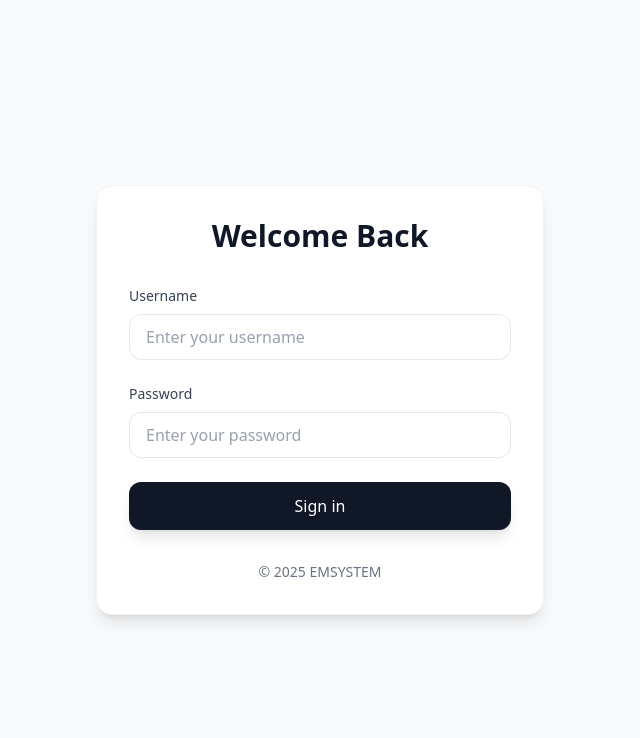
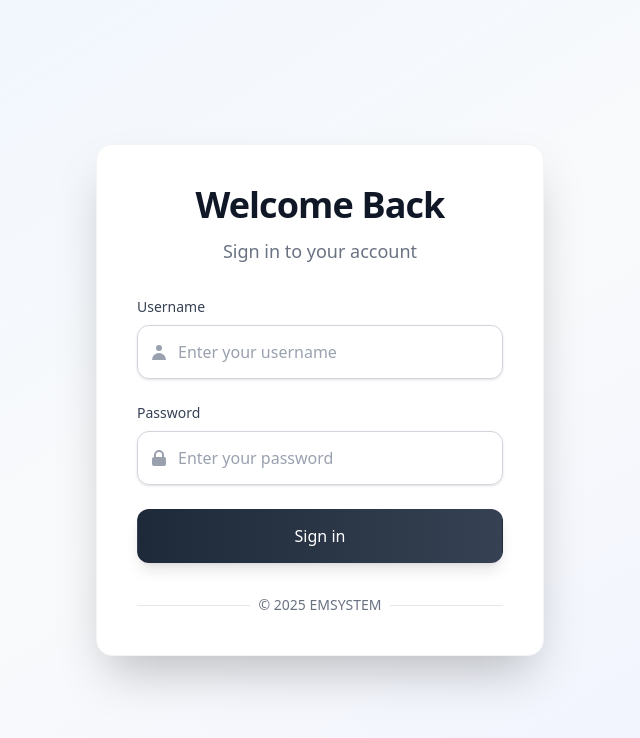
Before and after one commit to HanniCrypt/EmSystem, a React (Vite) app in the folder frontend/: page / in a window 1280 px wide. Shown: the top 738 px of the page, without its empty margins (320-960 px from the left). Built offline with nearby package versions, Linux system fonts and the light colour scheme.

Commit message:
Login UI Updated

```diff
--- a/frontend/package.json
+++ b/frontend/package.json
@@ -12,6 +12,7 @@
   "dependencies": {
     "@tailwindcss/vite": "^4.1.4",
     "axios": "^1.8.4",
+    "framer-motion": "^12.12.1",
     "react": "^19.0.0",
     "react-dom": "^19.0.0",
     "react-icons": "^5.5.0",
--- a/frontend/src/pages/Login.jsx
+++ b/frontend/src/pages/Login.jsx
@@ -8,12 +8,14 @@ const Login = () => {
   const [username, setUsername] = useState("");
   const [password, setPassword] = useState("");
   const [error, setError] = useState("");
+  const [isLoading, setIsLoading] = useState(false);
 
   const navigate = useNavigate();
 
   const handleLogin = async (e) => {
     e.preventDefault();
     setError("");
+    setIsLoading(true);
 
     try {
       const response = await axios.post(
@@ -27,7 +29,6 @@ const Login = () => {
 
       if (response.data.type === "success") {
         const user = response.data.user;
-
         localStorage.setItem("isLoggedin", true);
 
         switch (user?.role) {
@@ -48,58 +49,116 @@ const Login = () => {
       }
     } catch (err) {
       setError("An error occurred. Please try again.");
+    } finally {
+      setIsLoading(false);
     }
   };
 
   return (
-    <div className="min-h-screen flex items-center justify-center bg-gray-50">
-      <div className="w-full max-w-md bg-white p-8 rounded-2xl shadow-lg border border-gray-100 transform transition-all duration-300 hover:shadow-xl">
-        <h2 className="text-center text-3xl font-bold text-gray-900 mb-8">Welcome Back</h2>
+    <div className="min-h-screen flex items-center justify-center bg-gradient-to-br from-blue-50 via-gray-50 to-indigo-50 px-4 py-12 sm:px-6 lg:px-8">
+      <div className="w-full max-w-md space-y-8 bg-white p-8 sm:p-10 rounded-2xl shadow-2xl border border-gray-100">
+        <div className="text-center space-y-3">
+          <h2 className="text-4xl font-extrabold tracking-tight text-gray-900">
+            Welcome Back
+          </h2>
+          <p className="text-lg text-gray-500">
+            Sign in to your account
+          </p>
+        </div>
 
         {error && (
-          <div className="mb-6 px-4 py-3 bg-red-50 border border-red-100 text-red-600 text-sm rounded-xl text-center transform transition-all duration-300 hover:scale-[1.02]">
-            {error}
+          <div className="p-4 bg-red-50 border-l-4 border-red-500 rounded-r-xl">
+            <div className="flex">
+              <div className="flex-shrink-0">
+                <svg className="h-5 w-5 text-red-400" viewBox="0 0 20 20" fill="currentColor">
+                  <path fillRule="evenodd" d="M10 18a8 8 0 100-16 8 8 0 000 16zM8.707 7.293a1 1 0 00-1.414 1.414L8.586 10l-1.293 1.293a1 1 0 101.414 1.414L10 11.414l1.293 1.293a1 1 0 001.414-1.414L11.414 10l1.293-1.293a1 1 0 00-1.414-1.414L10 8.586 8.707 7.293z" clipRule="evenodd" />
+                </svg>
+              </div>
+              <div className="ml-3">
+                <p className="text-sm text-red-700">{error}</p>
+              </div>
+            </div>
           </div>
         )}
 
-        <form onSubmit={handleLogin} className="space-y-6">
+        <form onSubmit={handleLogin} className="mt-8 space-y-6">
+          <div className="space-y-6">
             <div>
               <label className="block text-sm font-medium text-gray-700 mb-2">
                 Username
               </label>
+              <div className="relative rounded-xl shadow-sm">
+                <div className="absolute inset-y-0 left-0 pl-3 flex items-center pointer-events-none">
+                  <svg className="h-5 w-5 text-gray-400" viewBox="0 0 20 20" fill="currentColor">
+                    <path fillRule="evenodd" d="M10 9a3 3 0 100-6 3 3 0 000 6zm-7 9a7 7 0 1114 0H3z" clipRule="evenodd" />
+                  </svg>
+                </div>
                 <input
                   type="text"
                   value={username}
                   onChange={(e) => setUsername(e.target.value)}
                   required
-              className="mt-1 block w-full border border-gray-200 rounded-xl px-4 py-2.5 text-gray-600 placeholder-gray-400 focus:outline-none focus:ring-2 focus:ring-gray-900 focus:border-transparent transition-all duration-200 hover:border-gray-900"
+                  className="block w-full pl-10 pr-4 py-3.5 border border-gray-300 rounded-xl text-gray-900 placeholder-gray-400 focus:outline-none focus:ring-2 focus:ring-indigo-500 focus:border-indigo-500 transition duration-150 ease-in-out text-base"
                   placeholder="Enter your username"
                 />
               </div>
+            </div>
+
             <div>
               <label className="block text-sm font-medium text-gray-700 mb-2">
                 Password
               </label>
+              <div className="relative rounded-xl shadow-sm">
+                <div className="absolute inset-y-0 left-0 pl-3 flex items-center pointer-events-none">
+                  <svg className="h-5 w-5 text-gray-400" viewBox="0 0 20 20" fill="currentColor">
+                    <path fillRule="evenodd" d="M5 9V7a5 5 0 0110 0v2a2 2 0 012 2v5a2 2 0 01-2 2H5a2 2 0 01-2-2v-5a2 2 0 012-2zm8-2v2H7V7a3 3 0 016 0z" clipRule="evenodd" />
+                  </svg>
+                </div>
                 <input
                   type="password"
                   value={password}
                   onChange={(e) => setPassword(e.target.value)}
                   required
-              className="mt-1 block w-full border border-gray-200 rounded-xl px-4 py-2.5 text-gray-600 placeholder-gray-400 focus:outline-none focus:ring-2 focus:ring-gray-900 focus:border-transparent transition-all duration-200 hover:border-gray-900"
+                  className="block w-full pl-10 pr-4 py-3.5 border border-gray-300 rounded-xl text-gray-900 placeholder-gray-400 focus:outline-none focus:ring-2 focus:ring-indigo-500 focus:border-indigo-500 transition duration-150 ease-in-out text-base"
                   placeholder="Enter your password"
                 />
               </div>
+            </div>
+          </div>
+
+          <div>
             <button
               type="submit"
-            className="w-full bg-gray-900 hover:bg-gray-800 text-white font-medium py-3 px-6 rounded-xl transition-all duration-300 shadow-lg hover:shadow-xl transform hover:scale-[1.02]"
+              disabled={isLoading}
+              className="group relative w-full flex justify-center py-3.5 px-4 border border-transparent text-base font-medium rounded-xl text-white bg-gradient-to-r from-gray-800 to-gray-700 hover:from-gray-900 hover:to-gray-800 focus:outline-none focus:ring-2 focus:ring-offset-2 focus:ring-gray-500 transition duration-150 ease-in-out transform hover:scale-[1.02] disabled:opacity-50 disabled:cursor-not-allowed shadow-lg"
             >
-            Sign in
+              {isLoading ? (
+                <div className="flex items-center">
+                  <svg className="animate-spin -ml-1 mr-3 h-5 w-5 text-white" xmlns="http://www.w3.org/2000/svg" fill="none" viewBox="0 0 24 24">
+                    <circle className="opacity-25" cx="12" cy="12" r="10" stroke="currentColor" strokeWidth="4"></circle>
+                    <path className="opacity-75" fill="currentColor" d="M4 12a8 8 0 018-8V0C5.373 0 0 5.373 0 12h4zm2 5.291A7.962 7.962 0 014 12H0c0 3.042 1.135 5.824 3 7.938l3-2.647z"></path>
+                  </svg>
+                  Signing in...
+                </div>
+              ) : (
+                "Sign in"
+              )}
             </button>
+          </div>
         </form>
 
-        <p className="text-center text-sm text-gray-500 mt-8">
+        <div className="mt-6">
+          <div className="relative">
+            <div className="absolute inset-0 flex items-center">
+              <div className="w-full border-t border-gray-200"></div>
+            </div>
+            <div className="relative flex justify-center text-sm">
+              <span className="px-2 bg-white text-gray-500">
                 © {new Date().getFullYear()} EMSYSTEM
-        </p>
+              </span>
+            </div>
+          </div>
+        </div>
       </div>
     </div>
   );
```
Also changed, not shown: 1 other file (tests, documents, lock files or other folders). Lines whose indentation alone changed are shown as unchanged.
